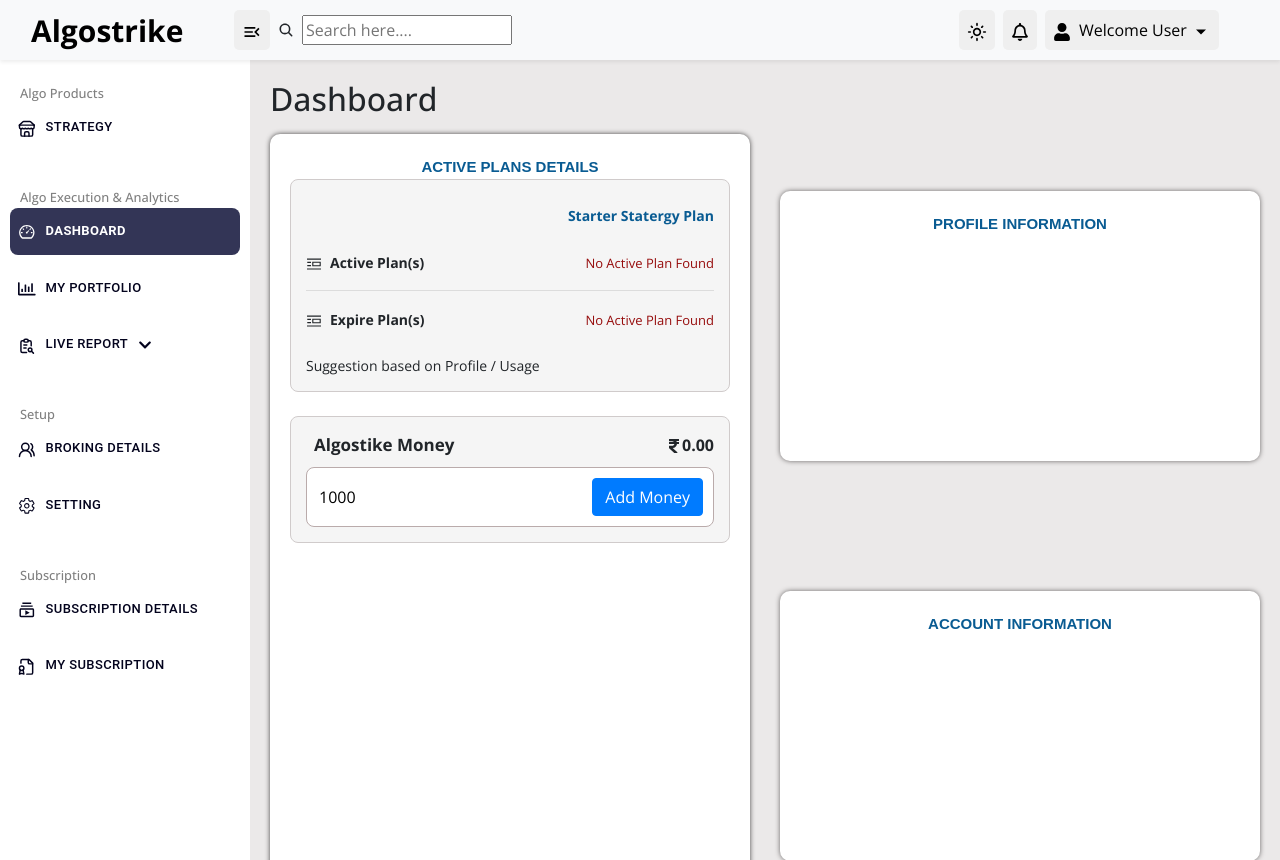
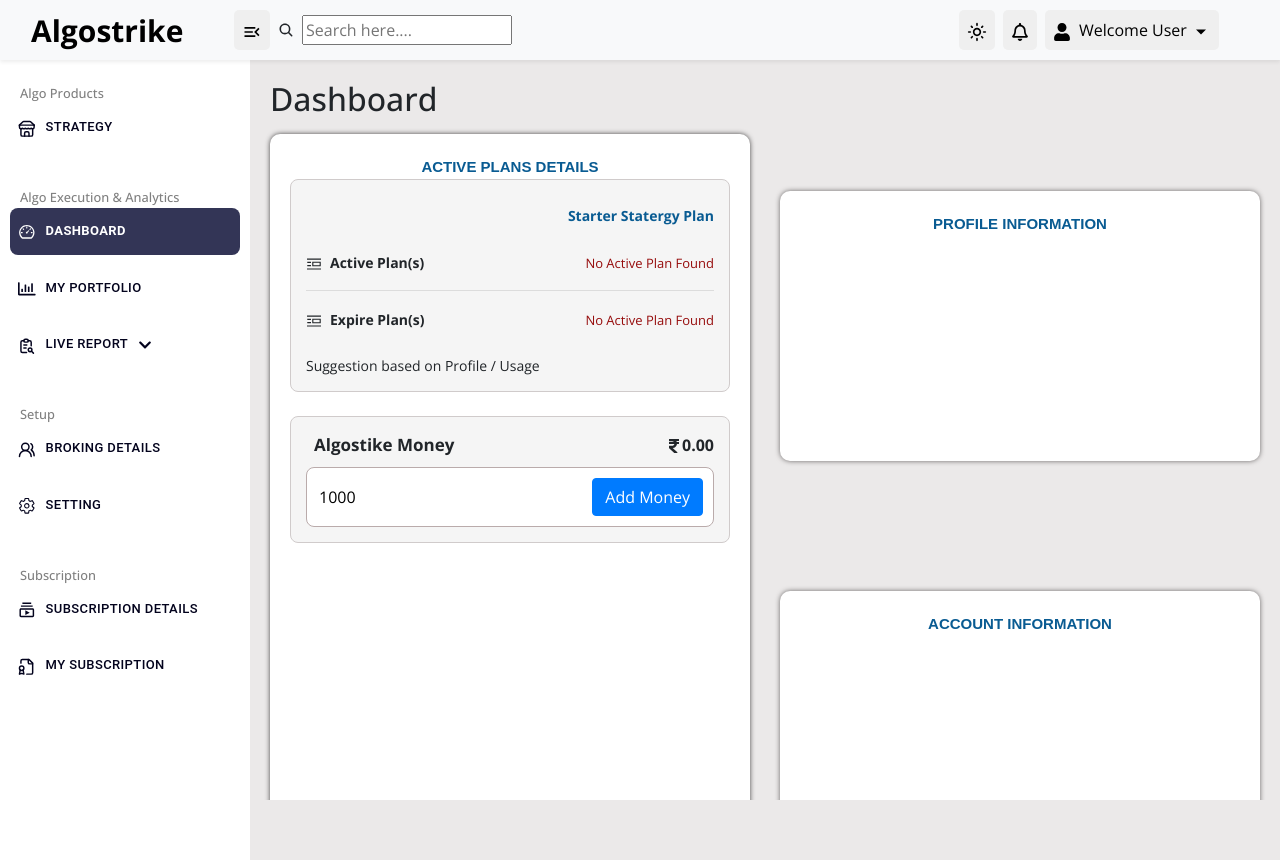
Before and after one commit to muskan-67/my_react_project, a React (Vite) app: page /dashboard in a window 1280 px wide. Built offline with nearby package versions, Linux system fonts and the light colour scheme.

Commit message:
css commit

```diff
--- a/src/App.css
+++ b/src/App.css
@@ -2,7 +2,7 @@
 
 body{
     font-family: "Open Sans", sans-serif;
-    overflow-y: hidden;
+
     background-color: #ebe9e9;
     margin: 0;
     padding: 0;
@@ -12,16 +12,14 @@
 .main {
   display: flex;
   height: calc(100vh - 60px); /* Assuming header is 60px */
+   /* overflow: hidden; */
 }
-.main .content{
-  height: calc(100vh- 70vh);
-}
+
 .main .content {
   flex: 1;
   padding: 20px;
   overflow-y: auto;
-
-  height: 100vh;
+ height: 100%;
 }
 .algo{
   font-size: 30px;
@@ -179,6 +177,15 @@
   justify-content: center;
   padding: 12px 0;
 }
+/* Collapsed State: center icons */
+.sidebarwrapper.active .sidebar button .icon {
+  margin: 0 auto;
+  font-size: 1.rem;
+}
+
+.sidebarwrapper.active .sidebar .arr{
+  display: none;
+}
 
 /* Active state for buttons */
 .nav-active button {
--- a/src/component/sidebar/index.jsx
+++ b/src/component/sidebar/index.jsx
@@ -59,7 +59,7 @@
                 <Button className="w-100">
                   <span className="icon"><TbReportSearch  /></span>
                   <span className="icon-text">Live Report</span>
-                  < FaChevronDown className=""/>
+                  < FaChevronDown className="arr"/>
                 </Button>
               </NavLink>
 
--- a/src/pages/dashboard/index.jsx
+++ b/src/pages/dashboard/index.jsx
@@ -101,6 +101,7 @@
           </div>
         </div>
       </div>
+
     </>
   );
 }
```
